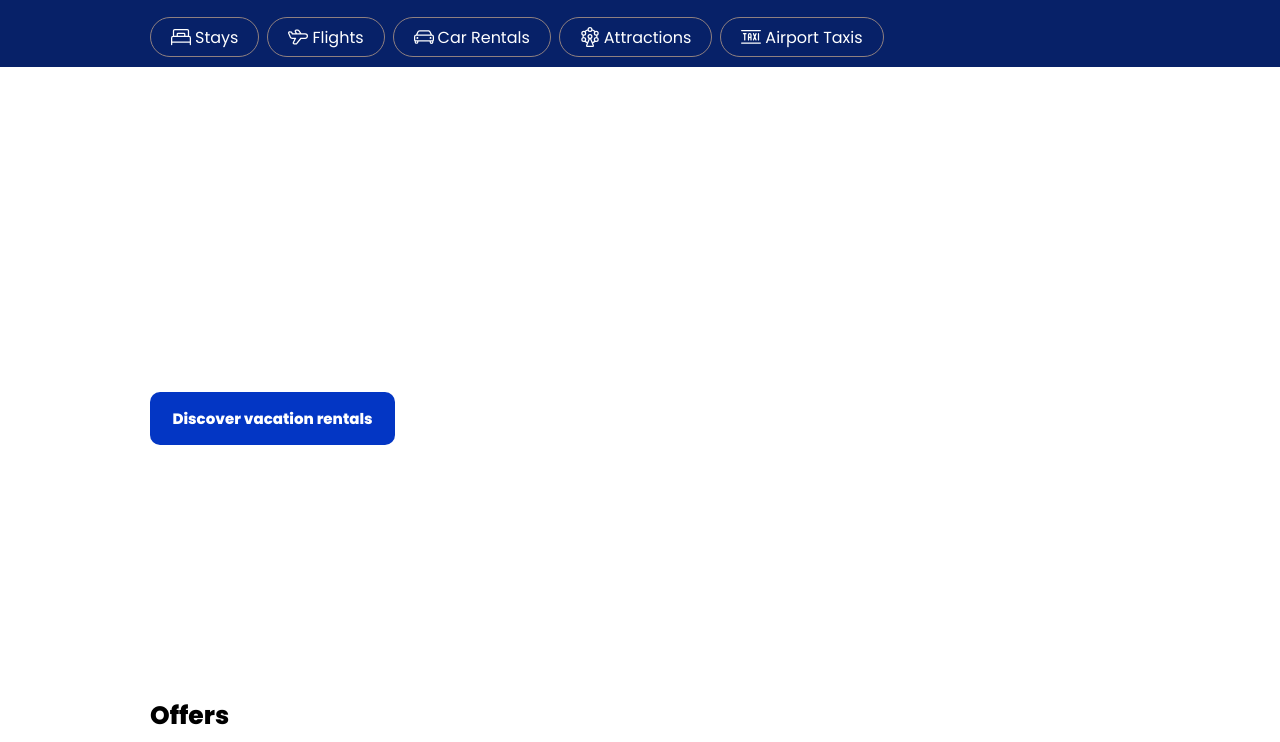
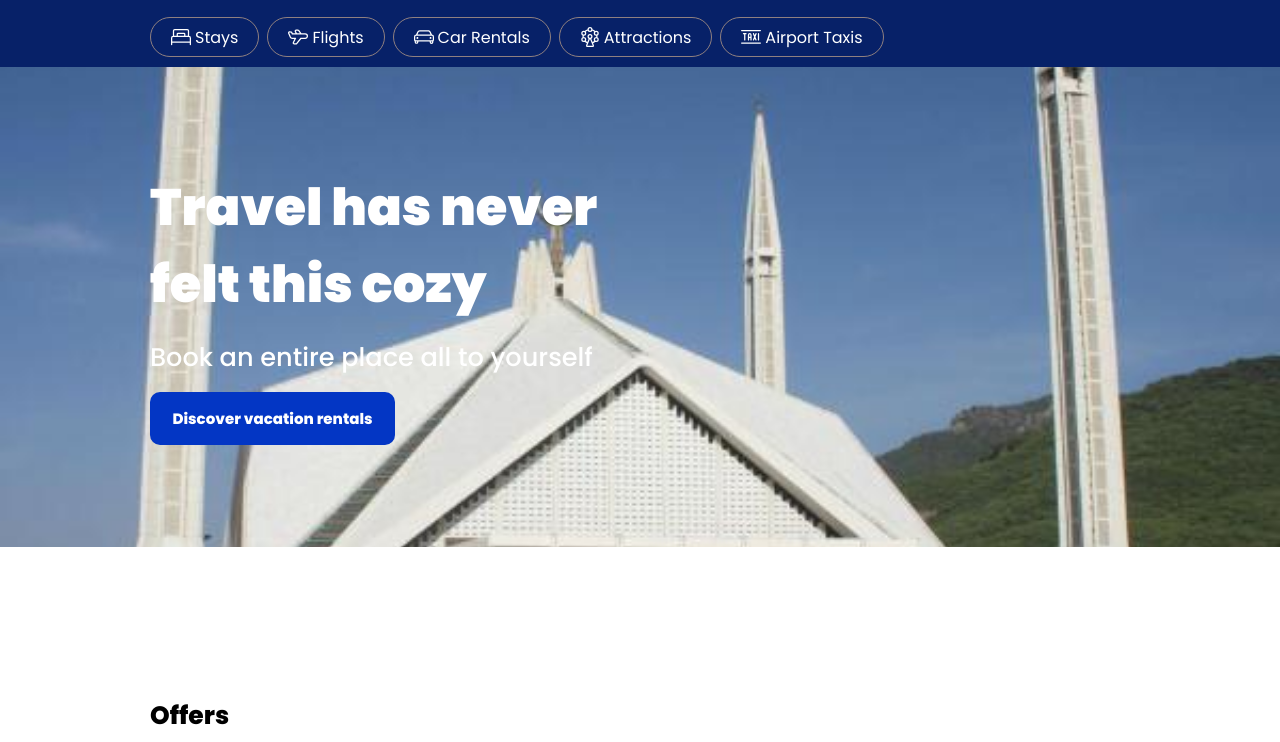
Before and after one commit to muhammadharis4359/hackathon, a plain HTML site: page index.html in a window 1280 px wide. Shown: the part 56-798 px from the top of the page. Drawn offline with Linux system fonts and the light colour scheme.

Commit message:
Add files via upload

```diff
--- a/style.css
+++ b/style.css
@@ -91,7 +91,7 @@ nav{
 .hero{
     width: 100%;
     min-height: 60vh;
-    background-image: url(./images/hero.jpeg);
+    background-image: url(./724981.jpg);
     background-position: center;
     background-repeat: no-repeat;
     background-size: cover;
```
